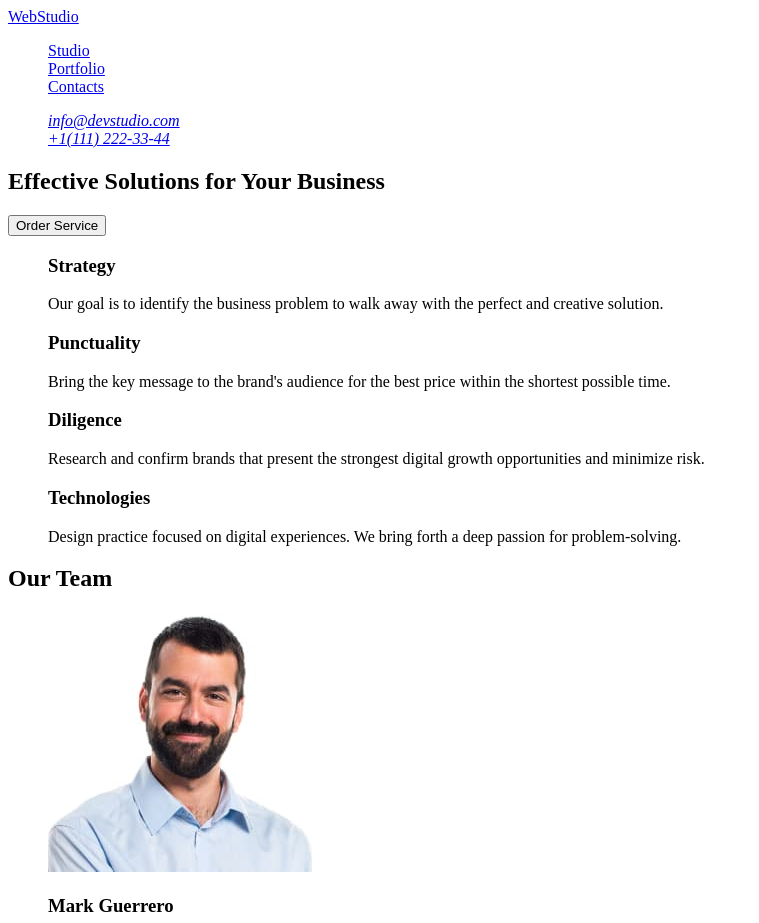
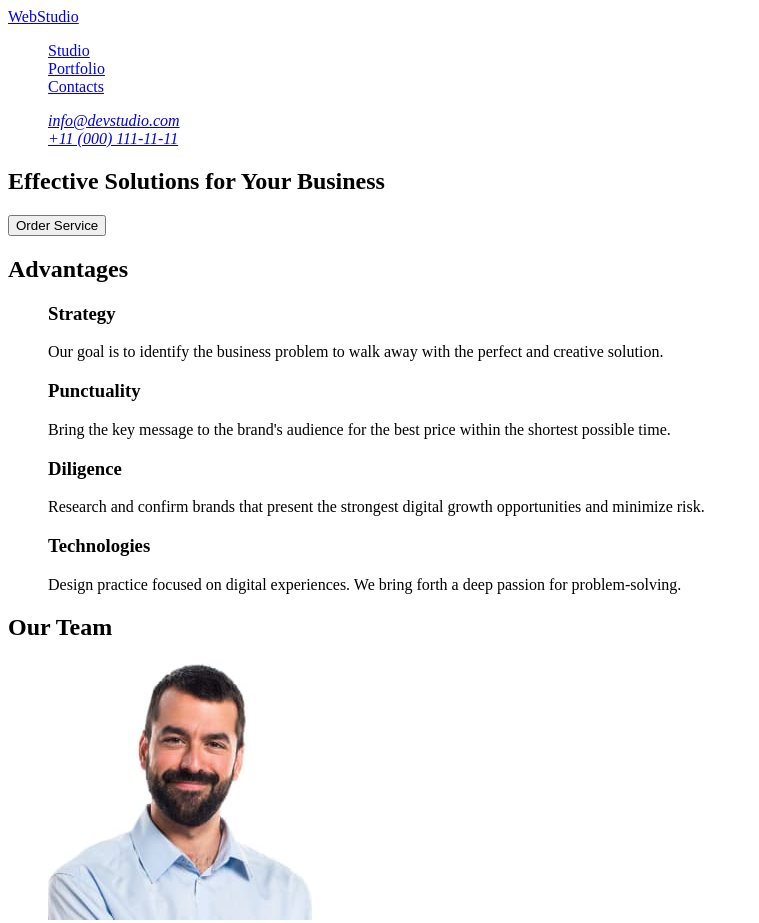
Before and after one commit to NadiShok/goit-markup-hw-01, a plain HTML site: page index.html in a window 1280 px wide. Shown: the top 923 px of the page, without its empty margins (0-759 px from the left). Drawn offline with Linux system fonts and the light colour scheme.

Commit message:
Доопрацювання2

```diff
--- a/index.html
+++ b/index.html
@@ -7,9 +7,10 @@
 </head>
 <body>
     <header>
-        <a href="./index.html">WebStudio</a>
+
         <nav>
 
+            <a href="./index.html">WebStudio</a>
             <ul style="list-style-type: none;">
                 <li>
                     <a href="/studio">Studio</a>
@@ -29,7 +30,7 @@
                     <a href="mailto:info@devstudio.com">info@devstudio.com</a>
                 </li>
                 <li>
-                    <a href="tel:+110001111111">+1(111) 222-33-44</a>
+                    <a href="tel:+110001111111">+11 (000) 111-11-11</a>
                 </li>
             </ul>
 
@@ -46,6 +47,7 @@
 
         <section>
 
+            <h2>Advantages</h2>
             <ul style="list-style-type: none;">
                 <li>
                     <h3>Strategy</h3>
```
Lines whose indentation alone changed are shown as unchanged.
